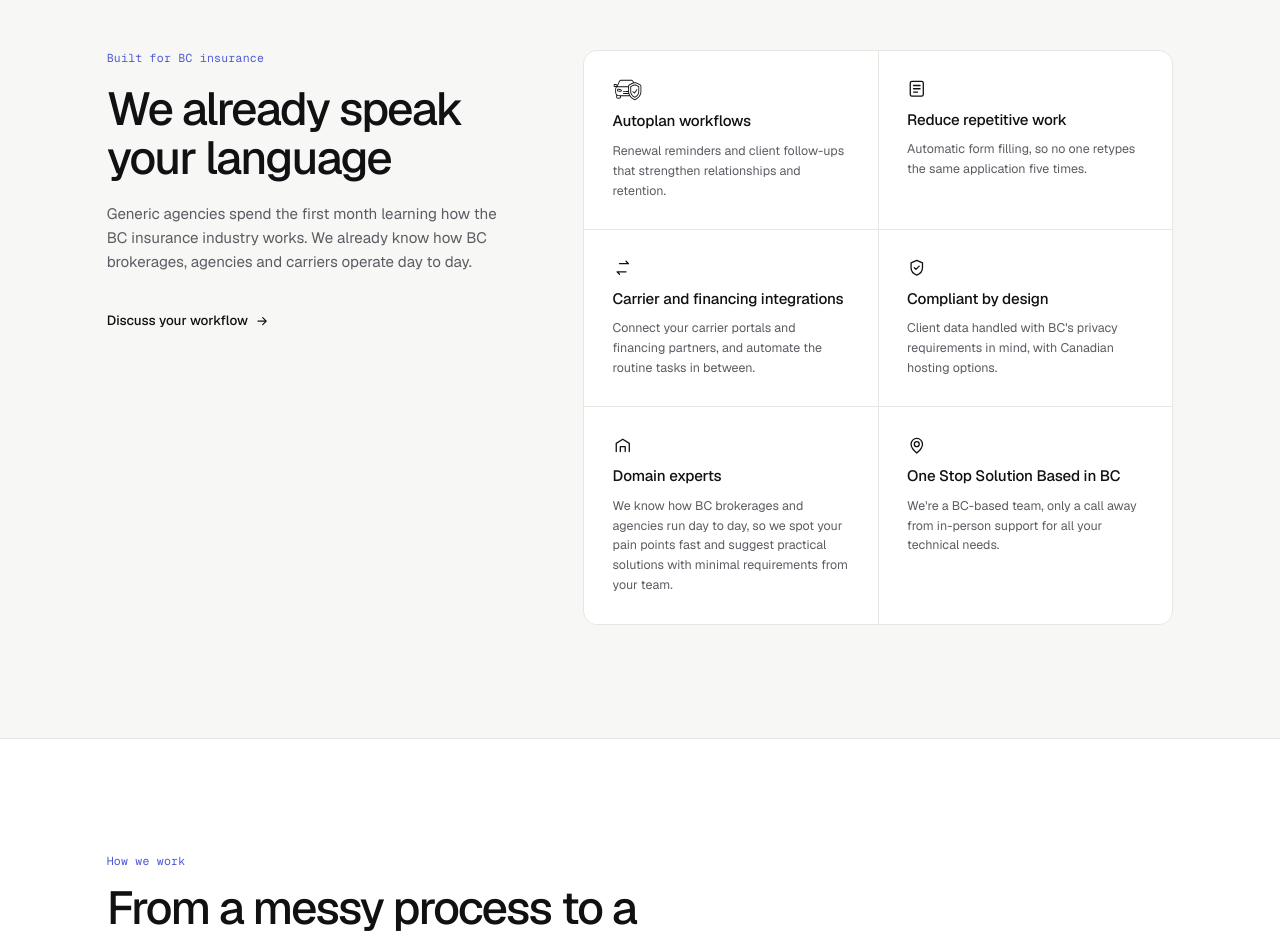
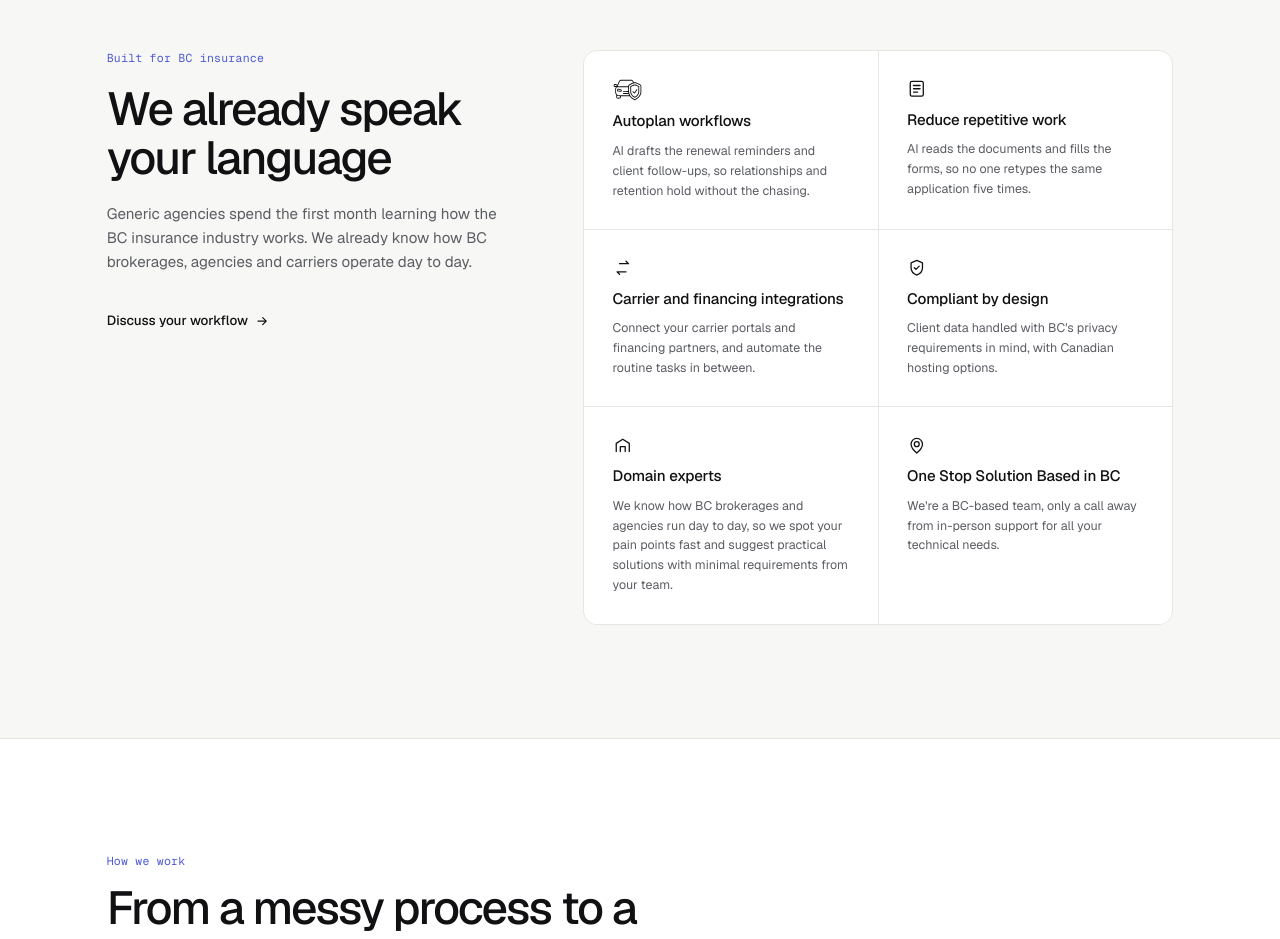
Before and after one commit to badgerbytesoftware/badgerbyte-website, a website: page index.html in a window 1280 px wide. Shown: the part 3120-4059 px from the top of the page. Drawn offline with nearby package versions, Linux system fonts and the light colour scheme.

Commit message:
Mention AI in insurance workflow copy

```diff
--- a/index.html
+++ b/index.html
@@ -360,12 +360,12 @@ a{color:#111113;text-decoration:none}a:hover{color:#4F5BD5}
 <div style="background: #FFFFFF; padding: 32px; display: flex; flex-direction: column; gap: 12px;">
 <img src="assets/car-shield.svg" alt="" style="width: 34px; height: 24px; object-fit: contain; object-position: left center; display: block;">
 <h3 style="margin: 0; font-size: 17px; font-weight: 500; letter-spacing: -0.01em;">Autoplan workflows</h3>
-<p style="margin: 0; font-size: 14px; line-height: 1.6; color: #5B5D63;">Renewal reminders and client follow-ups that strengthen relationships and retention.</p>
+<p style="margin: 0; font-size: 14px; line-height: 1.6; color: #5B5D63;">AI drafts the renewal reminders and client follow-ups, so relationships and retention hold without the chasing.</p>
 </div>
 <div style="background: #FFFFFF; padding: 32px; display: flex; flex-direction: column; gap: 12px;">
 <svg width="22" height="22" viewBox="0 0 24 24" fill="none" stroke="#111113" stroke-width="1.6" stroke-linecap="round" stroke-linejoin="round" aria-hidden="true"><rect x="4" y="3" width="16" height="18" rx="2"></rect><path d="M8 8h8M8 12h8M8 16h5"></path></svg>
 <h3 style="margin: 0; font-size: 17px; font-weight: 500; letter-spacing: -0.01em;">Reduce repetitive work</h3>
-<p style="margin: 0; font-size: 14px; line-height: 1.6; color: #5B5D63;">Automatic form filling, so no one retypes the same application five times.</p>
+<p style="margin: 0; font-size: 14px; line-height: 1.6; color: #5B5D63;">AI reads the documents and fills the forms, so no one retypes the same application five times.</p>
 </div>
 <div style="background: #FFFFFF; padding: 32px; display: flex; flex-direction: column; gap: 12px;">
 <svg width="22" height="22" viewBox="0 0 24 24" fill="none" stroke="#111113" stroke-width="1.6" stroke-linecap="round" stroke-linejoin="round" aria-hidden="true"><path d="M8 7h11l-3-3M16 17H5l3 3"></path></svg>
```
